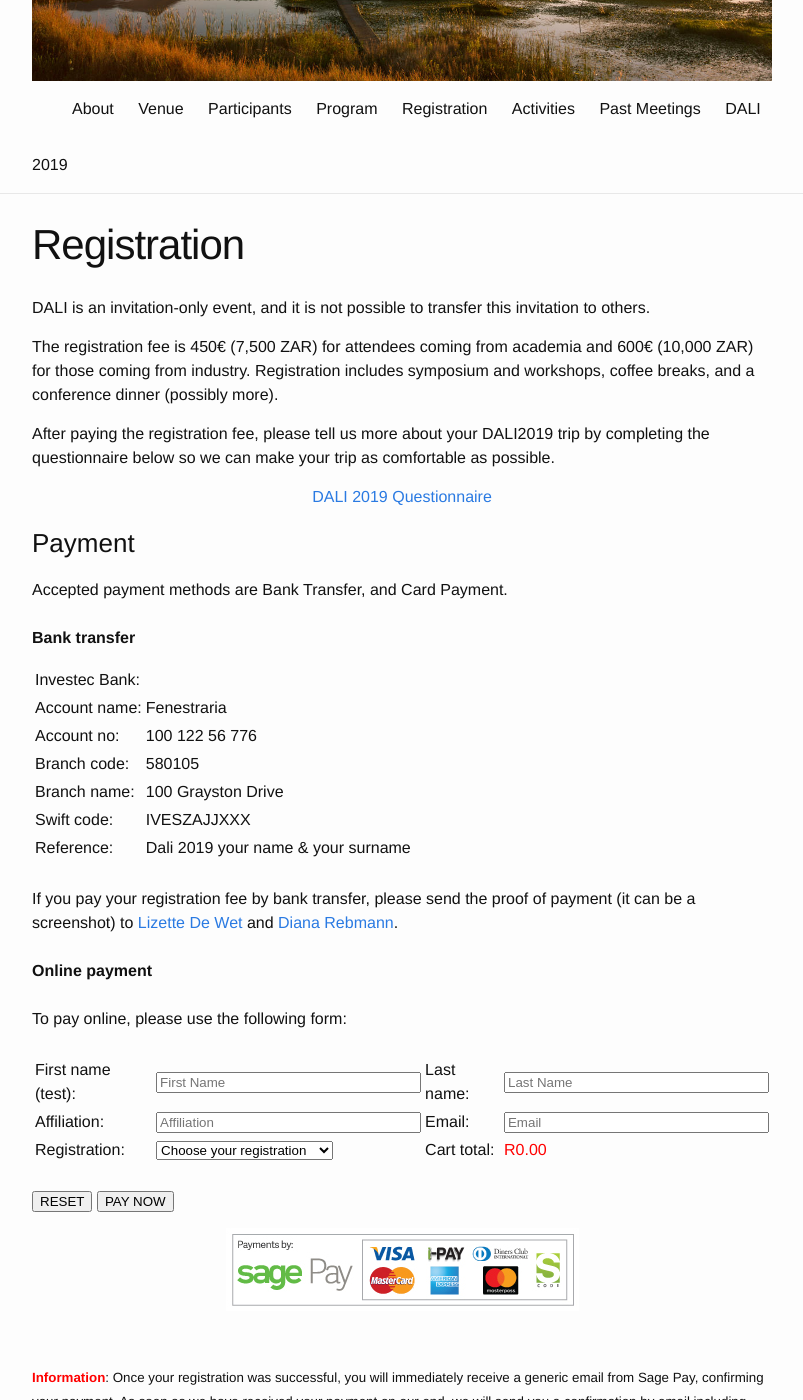
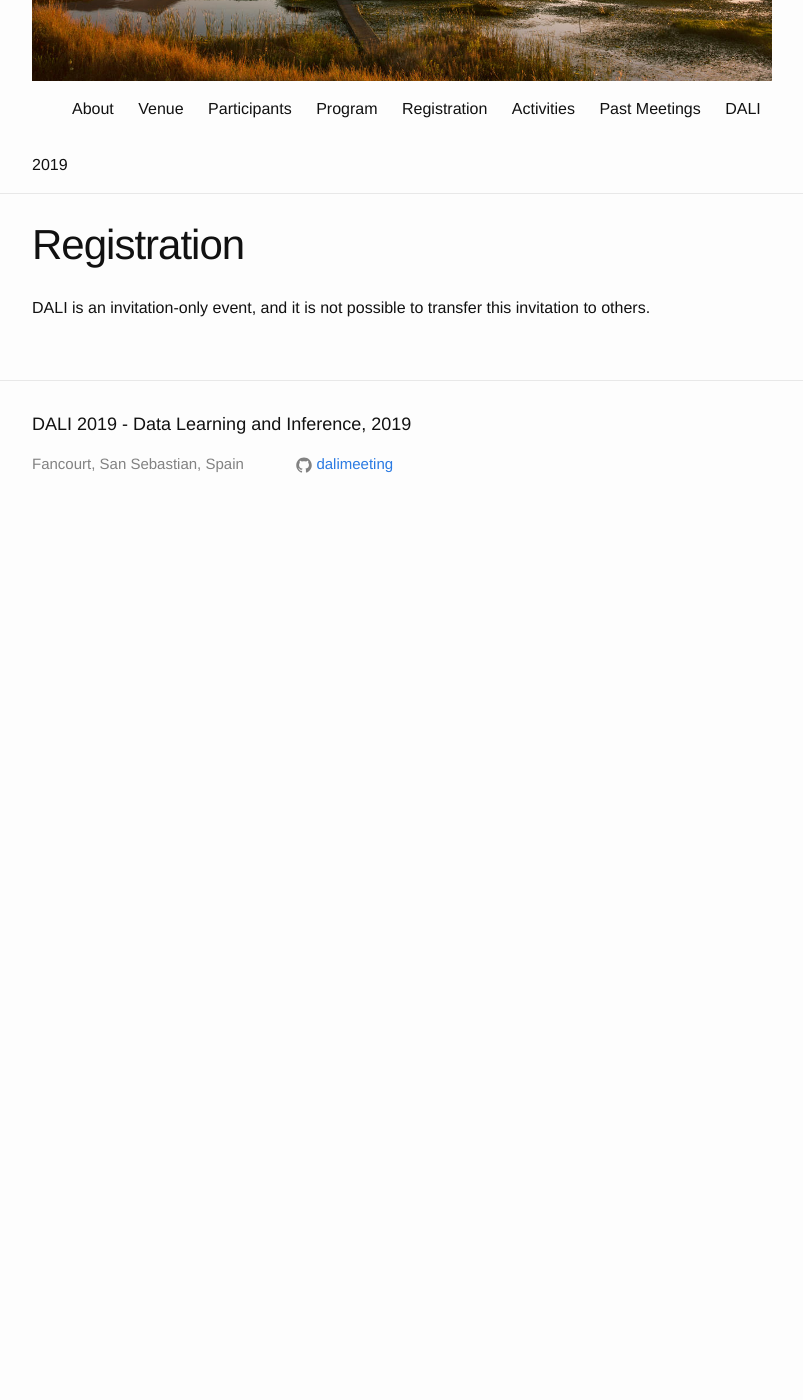
Before and after one commit to dalimeeting/dalimeeting.github.io, a Jekyll site: the page built from registration.html, in a window 1280 px wide and 1400 px high, scrolled down 270 px. Shown: the whole window, without its empty margins (238-1041 px from the left). Built offline with Jekyll 4.4.1, drawn with Linux system fonts in a browser that asks for light colours; after the commit the page ends 900 px from its top, so only the background shows below that; some of the changed text lies outside the part shown.

Commit message:
Update registration.html

```diff
--- a/_layouts/registration.html
+++ b/_layouts/registration.html
@@ -5,93 +5,6 @@ layout: page
 
   <p>DALI is an invitation-only event, and it is not possible to transfer this invitation to others.</p>
 
-  <p>The registration fee is 450€ (7,500 ZAR) for attendees coming from academia and 600€ (10,000 ZAR) for those coming from industry.
-  Registration includes symposium and workshops, coffee breaks, and a conference dinner (possibly more).</p>
-
-  <p>After paying the registration fee, please tell us more about your DALI2019 trip by completing the questionnaire below
-	 so we can make your trip as comfortable as possible.<br>
-	<center><a href="https://goo.gl/forms/IRvQzsEpiCE44GHk1" target="_blank">DALI 2019 Questionnaire</a></center>
-	</p>
-
-  <h3>Payment</h3>
-
-  <p>Accepted payment methods are Bank Transfer, and Card Payment.
-    <br><br>
-
-  <strong>Bank transfer</strong>
-  <br>
-  <table>
-  <tr><td>Investec Bank:</td><td></td></tr>
-  <tr><td>Account name:</td><td>Fenestraria</td></tr>
-  <tr><td>Account no:</td><td>100 122 56 776</td></tr>
-  <tr><td>Branch code:</td><td>580105</td></tr>
-  <tr><td>Branch name:</td><td>100 Grayston Drive</td></tr>
-  <tr><td>Swift code:</td><td>IVESZAJJXXX</td></tr>
-  <tr><td>Reference:</td><td>Dali 2019 your name & your surname</td></tr>
-  </table>
-  <br>
-  If you pay your registration fee by bank transfer, please send the proof of payment (it can be a screenshot) to <a href="mailto:lizette@praelexis.com">Lizette De Wet</a> and <a href="mailto:diana.rebmann@tuebingen.mpg.de">Diana Rebmann</a>.
-  <br><br>
-  <strong>Online payment</strong>
-  <br><br>
-  To pay online, please use the following form:
-  <br><br>
-
-  <form name="form" id="form" method="POST" action="javascript:void(0);" onsubmit="checkout();"> <!---this is where you will POST too in a NEW WINDOW--->
-     <table>
-        <tr><td>First name (test):</td><td><input type="text" size="30" name="customerFirstname" id="customerFirstname" placeholder="First Name" required></td>
-        <td>Last name:</td><td><input type="text" size="30" name="customerLastname" id="customerLastname" placeholder="Last Name" required></td></tr>
-        <tr><td>Affiliation:</td><td><input type="text" size="30" name="customerAffiliation" id="customerAffiliation" placeholder="Affiliation" required></td>
-        <td>Email:</td><td><input type="email" size="30" name="customerEmail" id="customerEmail" placeholder="Email" required></td></tr> <!---Card holders email address--->
-        <tr><td>Registration:</td>
-	<td><select name="customerType" id="customerType" onchange="updateCart(this)" required>
-		<option value="" selected disabled hidden>Choose your registration</option>
-  		<option value="academia">Academia (7,500.00 ZAR)</option>
-  		<option value="industry">Industry (10,000.00 ZAR)</option>
-	</select></td>
-	<td>Cart total:</td><td><font color="red"><div class="simpleCart_total"></div></font></td></tr>
-     </table>
-  </form>
- <br>
-     <button type="reset" form="form" class="simpleCart_empty" value="Reset">RESET</button>
-     <input type="submit" form="form" name="submit" value="PAY NOW">
-  </p>
-
-  <p style="text-align:center;"><img src="{{ '/assets/Combination-7_Horizontal.jpg' | prepend: site.baseurl }}" /></p>
-
-  <br>
-  </p><small><strong><font color="red">Information</font></strong>: Once your registration was successful, you will immediately receive a generic email from Sage Pay, confirming your payment.
-  As soon as we have received your payment on our end, we will send you a confirmation by email including your name and the registration fee for DALI 2019.</small></p>
-
-  <br>
-  <h3>Hotel Room</h3>
-  <p>To book a room at Fancourt hotel, please contact <a href="mailto:renaldad@fancourt.co.za">Renalda</a> with "Dali 2019" in the subject line.
-   <br>
-   <ul>
-      <li>Delegate rate: <strong>R2345</strong></li>
-      <li>Spouse rate: <strong>R1960</strong></li>
-      <li>Children under 16 stay for free (2 per family of 2 adults). If more than two children will accompany you, please speak to Diana and Lizette.</li>
-  </ul>
-  </p>
-  <br><br><br>
-
-  <script>
-     // update the current cart according to the chosen registration
-     function updateCart( item ) {
-        simpleCart.empty();
-	if (item.value == "academia"){
-	   simpleCart.add({name:"Academia", price: 7500.00, quantity: 1});
-	}else if(item.value == "industry"){
-	   simpleCart.add({name:"Industry", price: 10000.00, quantity: 1});
-	}
-     }
-     // checkout the cart
-     function checkout(){
-	if( simpleCart.items().length > 0 )
-     	   simpleCart.checkout();
-	else
-	   alert("Your shopping cart is empty. Please choose the registration type.");
-     }
-  </script>
+  {{ content }}
 
 </article>
```
